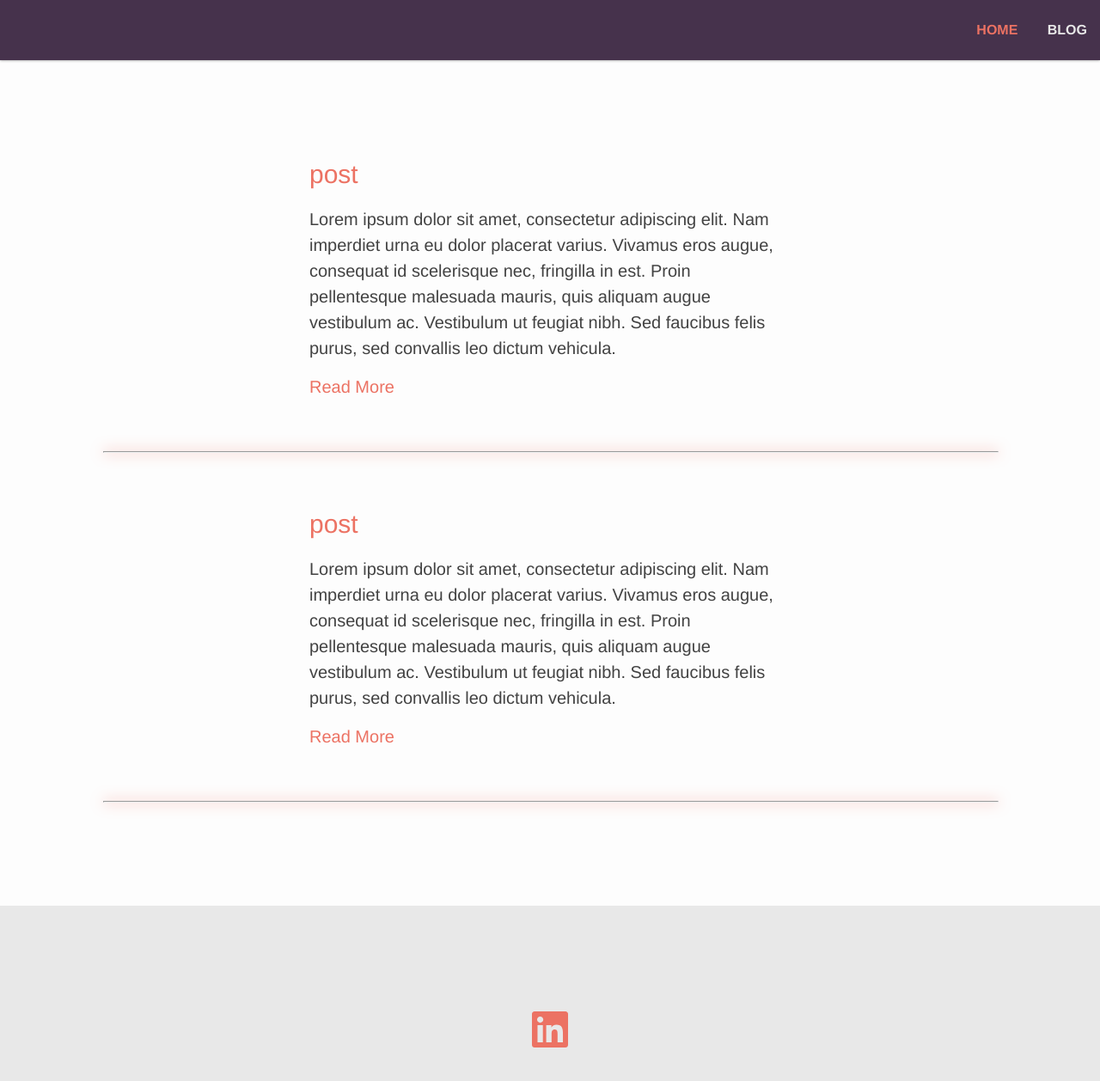
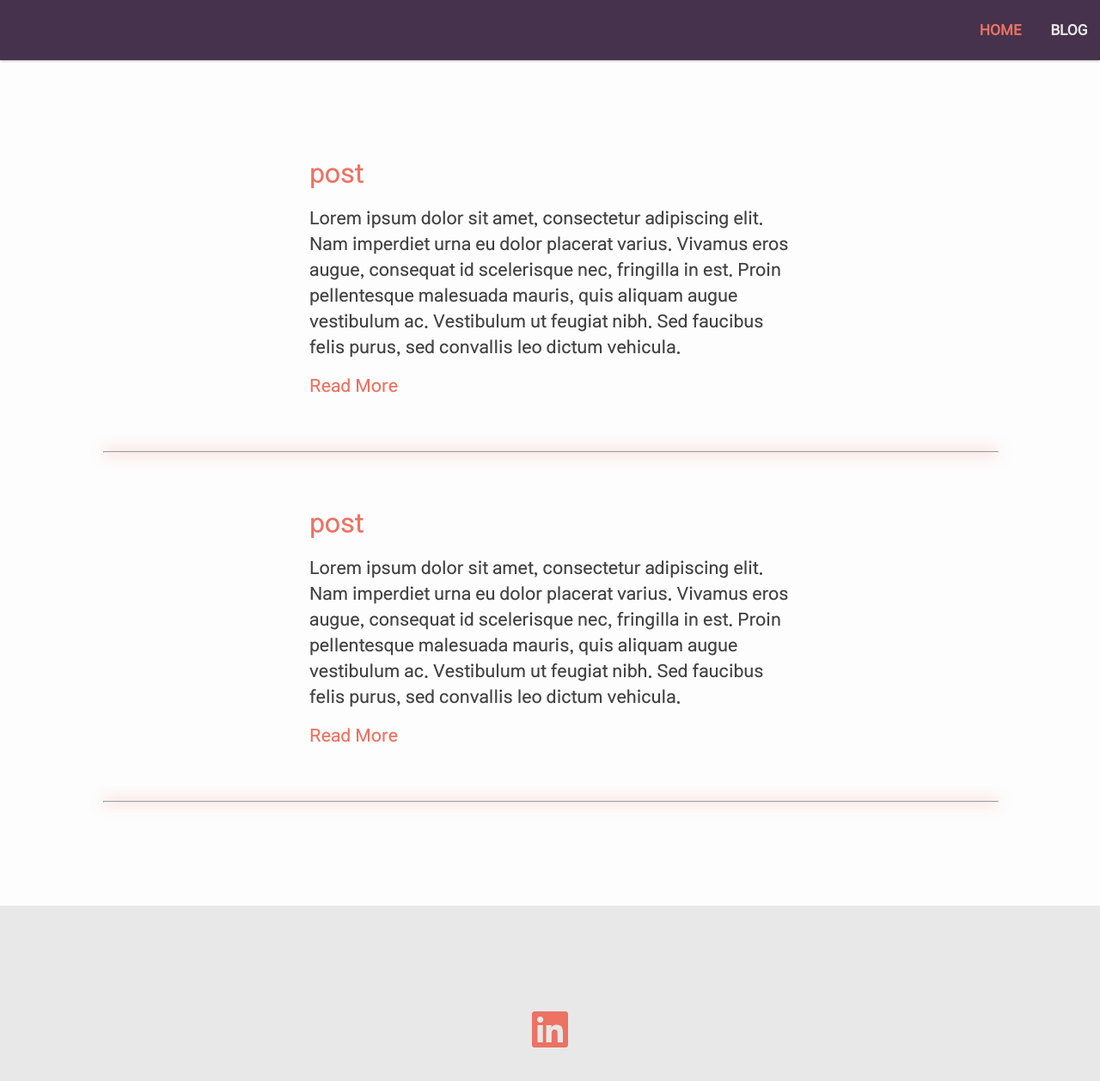
Before and after one commit to iruna20/iruna20.github.io, a Jekyll site: the page built from blog.md, in a window 1280 px wide and 1343 px high. Shown: the top 1258 px of the window at 86% size. Built offline with Jekyll 4.4.1, drawn with Linux system fonts in a browser that asks for light colours.

Commit message:
넥슨 Lv2 미디움 폰트 적용

```diff
--- a/_config.yml
+++ b/_config.yml
@@ -4,7 +4,7 @@ name: Ha Yun Yang
 title: "Ha Yun Yang : Portfolio"
 description: >- # this means to ignore newlines until "baseurl:"
   메이플스토리의 세계관 위에서 새로운 재미를 설계하는 기획자,
-  <br><font size=4>양하윤</font>입니다.
+  <br><font size=5>양하윤</font>입니다.
   <br>
   <br>
   <br><font size=6>관심 분야</font>
@@ -75,11 +75,11 @@ jekyll-theme-experiment:
   tools:
     title: ABOUT ME
     icons:
-      - relative_url: /assets/icons/bitbucket/bitbucket-original.svg
-      - relative_url: /assets/icons/heroku/heroku-original.svg
-      - relative_url: /assets/icons/git/git-original.svg
-      - relative_url: /assets/icons/express/express-original.svg
-      - relative_url: /assets/icons/angularjs/angularjs-original.svg
+      #- relative_url: /assets/icons/bitbucket/bitbucket-original.svg
+      #- relative_url: /assets/icons/heroku/heroku-original.svg
+      #- relative_url: /assets/icons/git/git-original.svg
+      #- relative_url: /assets/icons/express/express-original.svg
+      #- relative_url: /assets/icons/angularjs/angularjs-original.svg
 
 exclude:
   - Gemfile
--- a/_sass/experiment.scss
+++ b/_sass/experiment.scss
@@ -1,7 +1,14 @@
 @charset "utf-8";
 
+@font-face {
+  font-family: 'Nexon Lv2 Gothic';
+  font-style: normal;
+  font-weight: normal;
+  src: url('/assets/NEXON Lv2 Gothic Medium.woff2') format('woff2')
+}
+
 // Define defaults for each variable.
-$base-font-family: "Helvetica Neue", Helvetica, Arial, sans-serif !default;
+$base-font-family: 'Nexon Lv2 Gothic', "Helvetica Neue", Helvetica, Arial, sans-serif !default;
 $base-font-size:   16px !default;
 $base-font-weight: 400 !default;
 $small-font-size:  $base-font-size * 0.875 !default;
```
Also changed, not shown: assets/NEXON Lv2 Gothic Medium.woff2 (added).
